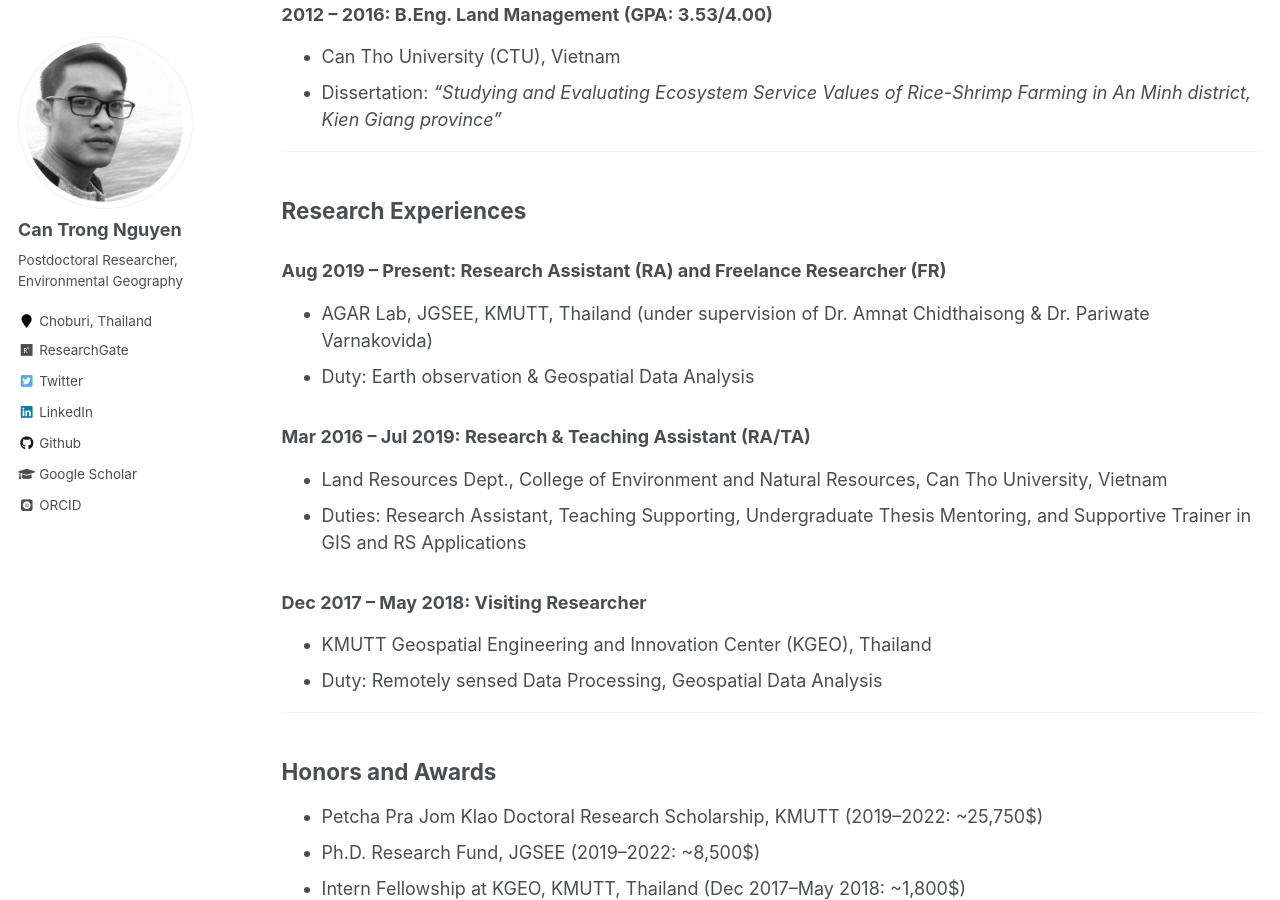
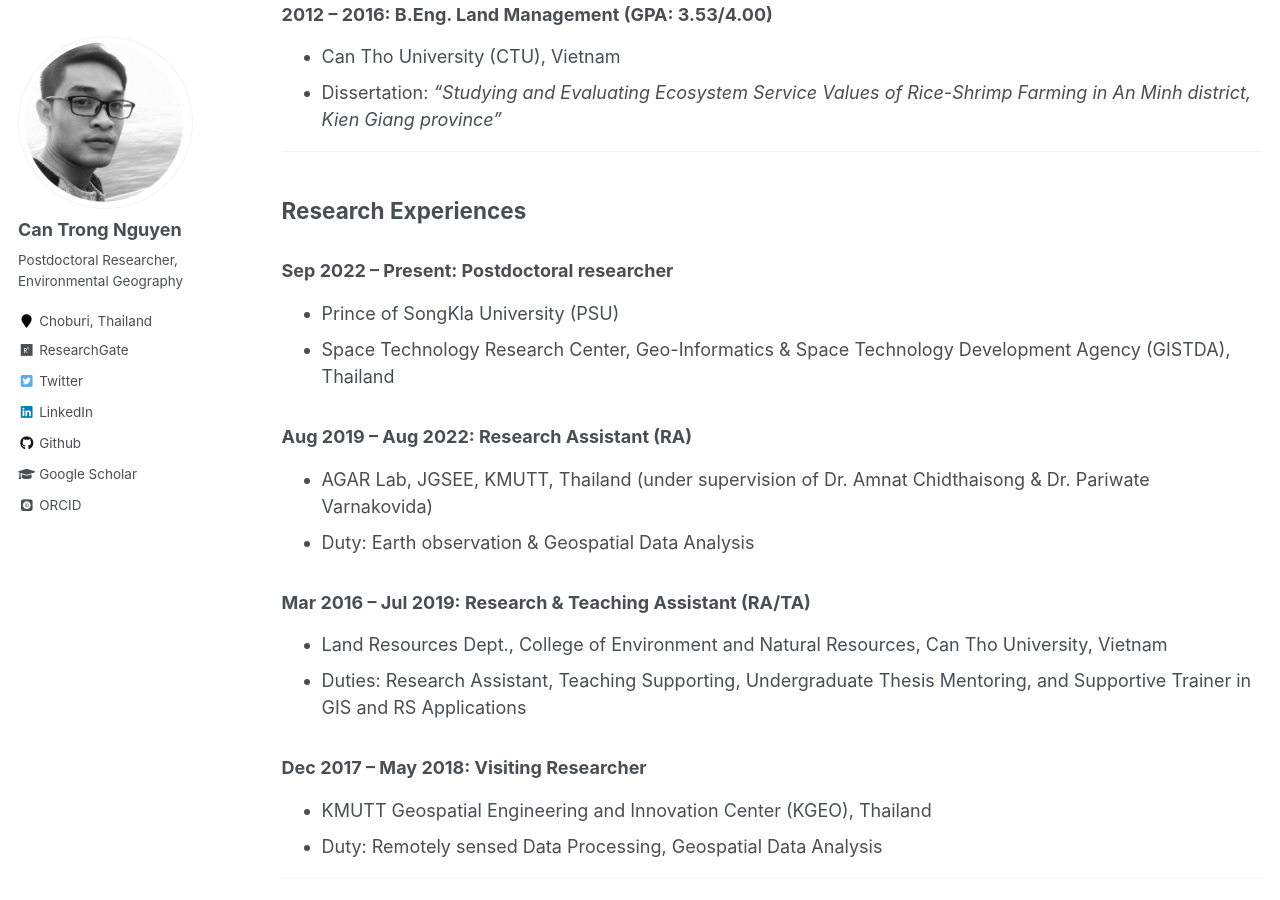
Before and after one commit to canng/oldsite, a Jekyll site: the page built from _pages/cv.md, in a window 1280 px wide and 900 px high, scrolled down 841 px. Built offline with Jekyll 4.4.1, drawn with Linux system fonts in a browser that asks for light colours; some web fonts are replaced.

Commit message:
update CV

```diff
--- a/_pages/cv.md
+++ b/_pages/cv.md
@@ -34,7 +34,13 @@ redirect_from:
 <hr>
 
 ## Research Experiences
-### Aug 2019 – Present: Research Assistant (RA) and  Freelance Researcher (FR)
+
+### Sep 2022 – Present: Postdoctoral researcher
+* Prince of SongKla University (PSU)
+* Space Technology Research Center, Geo-Informatics & Space Technology Development Agency (GISTDA), Thailand
+
+
+### Aug 2019 – Aug 2022: Research Assistant (RA)
 * AGAR Lab, JGSEE, KMUTT, Thailand (under supervision of Dr. Amnat Chidthaisong & Dr. Pariwate Varnakovida)
 * Duty: Earth observation & Geospatial Data Analysis
 
```
Also changed, not shown: 1 other file.
